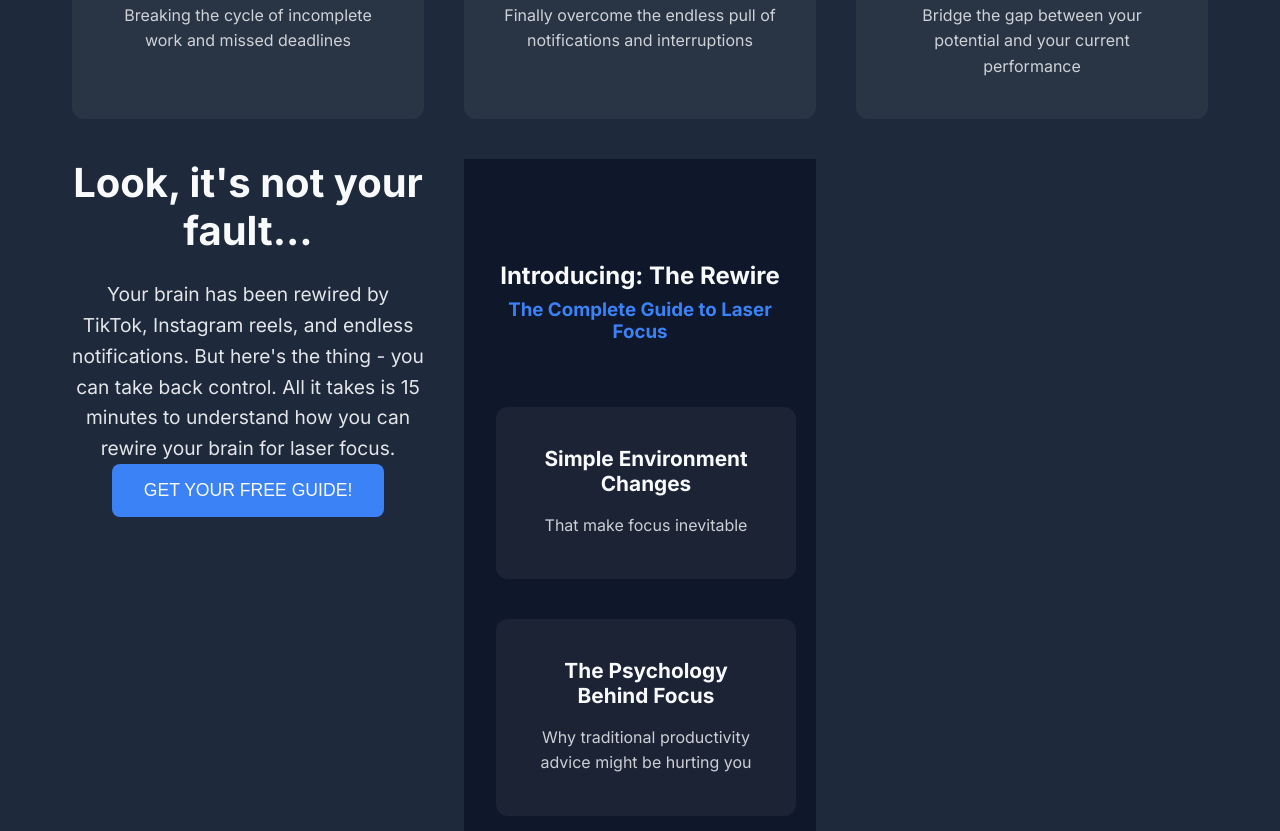
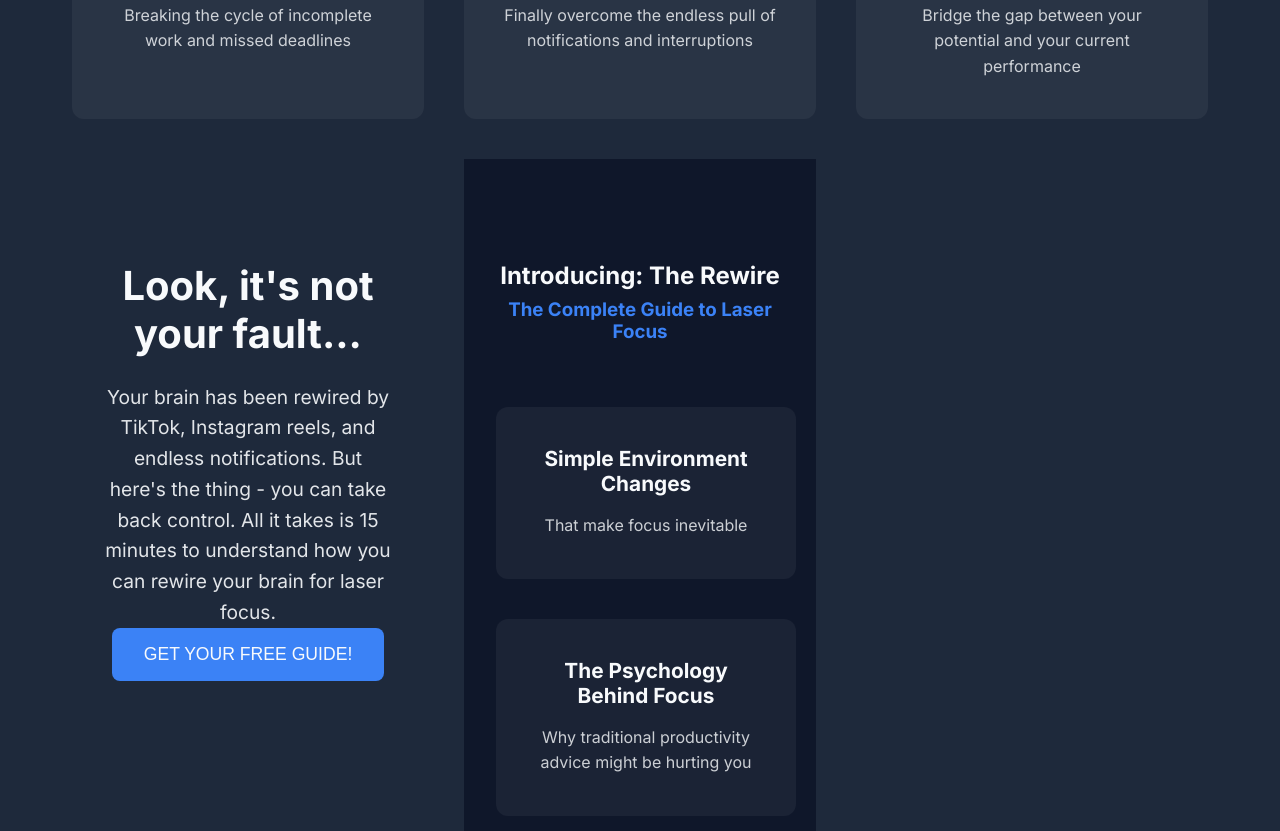
Before and after one commit to dsharpey/findex.html, a plain HTML site: page index.html in a window 1280 px wide. Shown: the part 2609-3440 px from the top of the page. Drawn offline with Linux system fonts and the light colour scheme.

Commit message:
Update index.html

```diff
--- a/index.html
+++ b/index.html
@@ -503,11 +503,15 @@
                     <h3>Knowing you're capable of more</h3>
                     <p>Bridge the gap between your potential and your current performance</p>
                 </div>
-     <div class="proof-content">
-    <h2>Look, it's not your fault...</h2>
-    <p>Your brain has been rewired by TikTok, Instagram reels, and endless notifications. But here's the thing - you can take back control. All it takes is 15 minutes to understand how you can rewire your brain for laser focus.</p>
-    <button class="cta-button" onclick="openModal()">GET YOUR FREE GUIDE!</button>
-</div>
+ <section class="social-proof">
+    <div class="container">
+        <div class="proof-content">
+            <h2>Look, it's not your fault...</h2>
+            <p>Your brain has been rewired by TikTok, Instagram reels, and endless notifications. But here's the thing - you can take back control. All it takes is 15 minutes to understand how you can rewire your brain for laser focus.</p>
+            <button class="cta-button" onclick="openModal()">GET YOUR FREE GUIDE!</button>
+        </div>
+    </div>
+</section>
 
     <!-- Solution Section -->
     <section class="solution">
```
